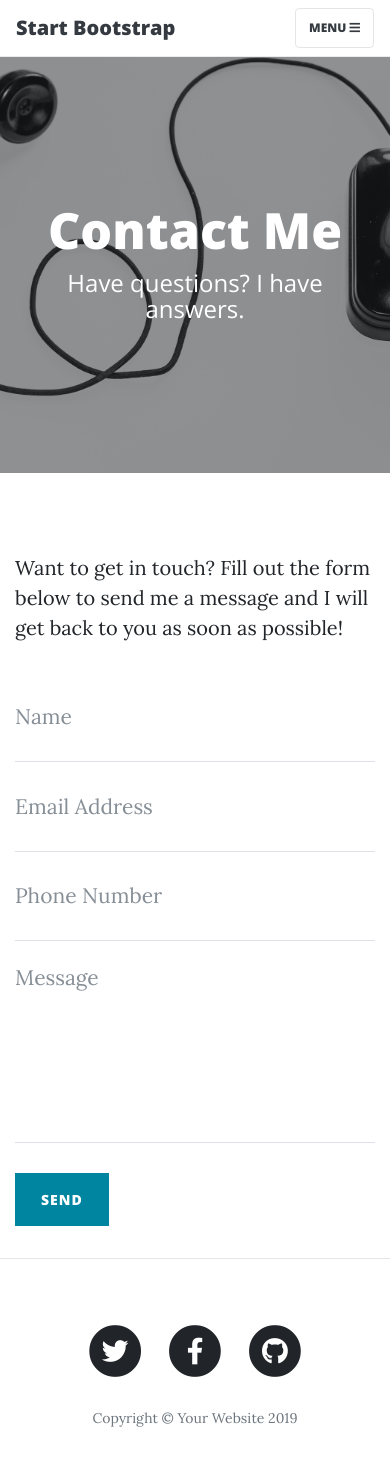
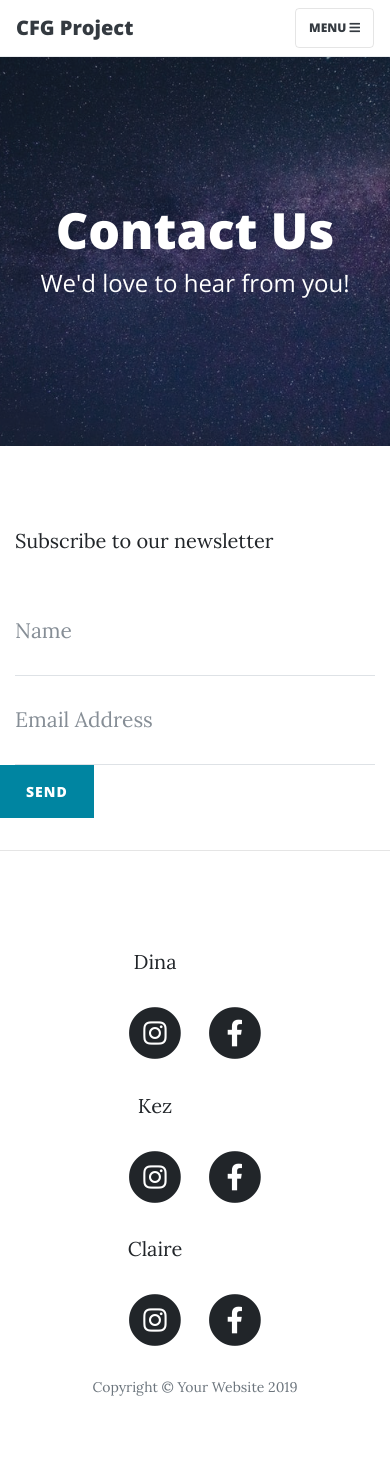
Before and after one commit to ClaireNicholson41/group_project, a website: page blog_bootstrap_folder/contact.html in a window 390 px wide. Drawn offline with nearby package versions, Linux system fonts and the light colour scheme.

Commit message:
contact page work

```diff
--- a/blog_bootstrap_folder/contact.html
+++ b/blog_bootstrap_folder/contact.html
@@ -5,10 +5,10 @@
 
   <meta charset="utf-8">
   <meta name="viewport" content="width=device-width, initial-scale=1, shrink-to-fit=no">
-  <meta name="description" content="">
-  <meta name="author" content="">
+  <meta name="description" content="CFG Project Website">
+  <meta name="author" content="Dina, Claire and Kez">
 
-  <title>Clean Blog - Start Bootstrap Theme</title>
+  <title>CFG - Project Website</title>
 
   <!-- Bootstrap core CSS -->
   <link href="vendor/bootstrap/css/bootstrap.min.css" rel="stylesheet">
@@ -28,7 +28,7 @@
   <!-- Navigation -->
   <nav class="navbar navbar-expand-lg navbar-light fixed-top" id="mainNav">
     <div class="container">
-      <a class="navbar-brand" href="index.html">Start Bootstrap</a>
+      <a class="navbar-brand" href="index.html">CFG Project</a>
       <button class="navbar-toggler navbar-toggler-right" type="button" data-toggle="collapse" data-target="#navbarResponsive" aria-controls="navbarResponsive" aria-expanded="false" aria-label="Toggle navigation">
         Menu
         <i class="fas fa-bars"></i>
@@ -36,13 +36,18 @@
       <div class="collapse navbar-collapse" id="navbarResponsive">
         <ul class="navbar-nav ml-auto">
           <li class="nav-item">
-            <a class="nav-link" href="index.html">Home</a>
+            <a class="nav-link" href="index.html">About</a>
+          </li>
+          <li class="dropdown">
+            <button class="dropbtn">Blog</button>
+            <div class="dropdown-content">
+              <a href="#">Fitness</a>
+              <a href="#">Travel</a>
+              <a href="#">Beauty</a>
+            </div>
           </li>
           <li class="nav-item">
-            <a class="nav-link" href="about.html">About</a>
-          </li>
-          <li class="nav-item">
-            <a class="nav-link" href="post.html">Sample Post</a>
+            <a class="nav-link" href="about.html">Gallery</a>
           </li>
           <li class="nav-item">
             <a class="nav-link" href="contact.html">Contact</a>
@@ -53,14 +58,14 @@
   </nav>
 
   <!-- Page Header -->
-  <header class="masthead" style="background-image: url('img/contact-bg.jpg')">
+  <header class="masthead" style="background-image: url('starrysky.jpg')">
     <div class="overlay"></div>
     <div class="container">
       <div class="row">
         <div class="col-lg-8 col-md-10 mx-auto">
           <div class="page-heading">
-            <h1>Contact Me</h1>
-            <span class="subheading">Have questions? I have answers.</span>
+            <h1>Contact Us</h1>
+            <span class="subheading">We'd love to hear from you!</span>
           </div>
         </div>
       </div>
@@ -71,7 +76,7 @@
   <div class="container">
     <div class="row">
       <div class="col-lg-8 col-md-10 mx-auto">
-        <p>Want to get in touch? Fill out the form below to send me a message and I will get back to you as soon as possible!</p>
+        <p>Subscribe to our newsletter</p>
         <!-- Contact Form - Enter your email address on line 19 of the mail/contact_me.php file to make this form work. -->
         <!-- WARNING: Some web hosts do not allow emails to be sent through forms to common mail hosts like Gmail or Yahoo. It's recommended that you use a private domain email address! -->
         <!-- To use the contact form, your site must be on a live web host with PHP! The form will not work locally! -->
@@ -90,19 +95,6 @@
               <p class="help-block text-danger"></p>
             </div>
           </div>
-          <div class="control-group">
-            <div class="form-group col-xs-12 floating-label-form-group controls">
-              <label>Phone Number</label>
-              <input type="tel" class="form-control" placeholder="Phone Number" id="phone" required data-validation-required-message="Please enter your phone number.">
-              <p class="help-block text-danger"></p>
-            </div>
-          </div>
-          <div class="control-group">
-            <div class="form-group floating-label-form-group controls">
-              <label>Message</label>
-              <textarea rows="5" class="form-control" placeholder="Message" id="message" required data-validation-required-message="Please enter a message."></textarea>
-              <p class="help-block text-danger"></p>
-            </div>
           </div>
           <br>
           <div id="success"></div>
@@ -123,26 +115,65 @@
         <div class="col-lg-8 col-md-10 mx-auto">
           <ul class="list-inline text-center">
             <li class="list-inline-item">
-              <a href="#">
+              <p>Dina</p>
+              <a href="https://www.instagram.com/dinaleighsimons/?hl=en">
                 <span class="fa-stack fa-lg">
                   <i class="fas fa-circle fa-stack-2x"></i>
-                  <i class="fab fa-twitter fa-stack-1x fa-inverse"></i>
+                  <i class="fab fa-instagram fa-stack-1x fa-inverse"></i>
                 </span>
               </a>
             </li>
             <li class="list-inline-item">
-              <a href="#">
+              <a href="https://www.facebook.com/dinaleigh.simons">
                 <span class="fa-stack fa-lg">
                   <i class="fas fa-circle fa-stack-2x"></i>
                   <i class="fab fa-facebook-f fa-stack-1x fa-inverse"></i>
                 </span>
               </a>
             </li>
+          </ul>
+        </div>
+      </div>
+      <div class="row">
+        <div class="col-lg-8 col-md-10 mx-auto">
+          <ul class="list-inline text-center">
             <li class="list-inline-item">
-              <a href="#">
+              <p>Kez</p>
+              <a href="https://www.instagram.com/kez_maanii/?hl=en">
                 <span class="fa-stack fa-lg">
                   <i class="fas fa-circle fa-stack-2x"></i>
-                  <i class="fab fa-github fa-stack-1x fa-inverse"></i>
+                  <i class="fab fa-instagram fa-stack-1x fa-inverse"></i>
+                </span>
+              </a>
+            </li>
+            <li class="list-inline-item">
+              <a href="https://www.facebook.com/kezia.mahony">
+                <span class="fa-stack fa-lg">
+                  <i class="fas fa-circle fa-stack-2x"></i>
+                  <i class="fab fa-facebook-f fa-stack-1x fa-inverse"></i>
+                </span>
+              </a>
+            </li>
+          </ul>
+        </div>
+      </div>
+      <div class="row">
+        <div class="col-lg-8 col-md-10 mx-auto">
+          <ul class="list-inline text-center">
+            <li class="list-inline-item">
+              <p>Claire</p>
+              <a href="https://www.instagram.com/clairenicholson98/?hl=en">
+                <span class="fa-stack fa-lg">
+                  <i class="fas fa-circle fa-stack-2x"></i>
+                  <i class="fab fa-instagram fa-stack-1x fa-inverse"></i>
+                </span>
+              </a>
+            </li>
+            <li class="list-inline-item">
+              <a href="https://www.facebook.com/claire.nicholson.16">
+                <span class="fa-stack fa-lg">
+                  <i class="fas fa-circle fa-stack-2x"></i>
+                  <i class="fab fa-facebook-f fa-stack-1x fa-inverse"></i>
                 </span>
               </a>
             </li>
```
Also changed, not shown: blog_bootstrap_folder/starrysky.jpg (added).
